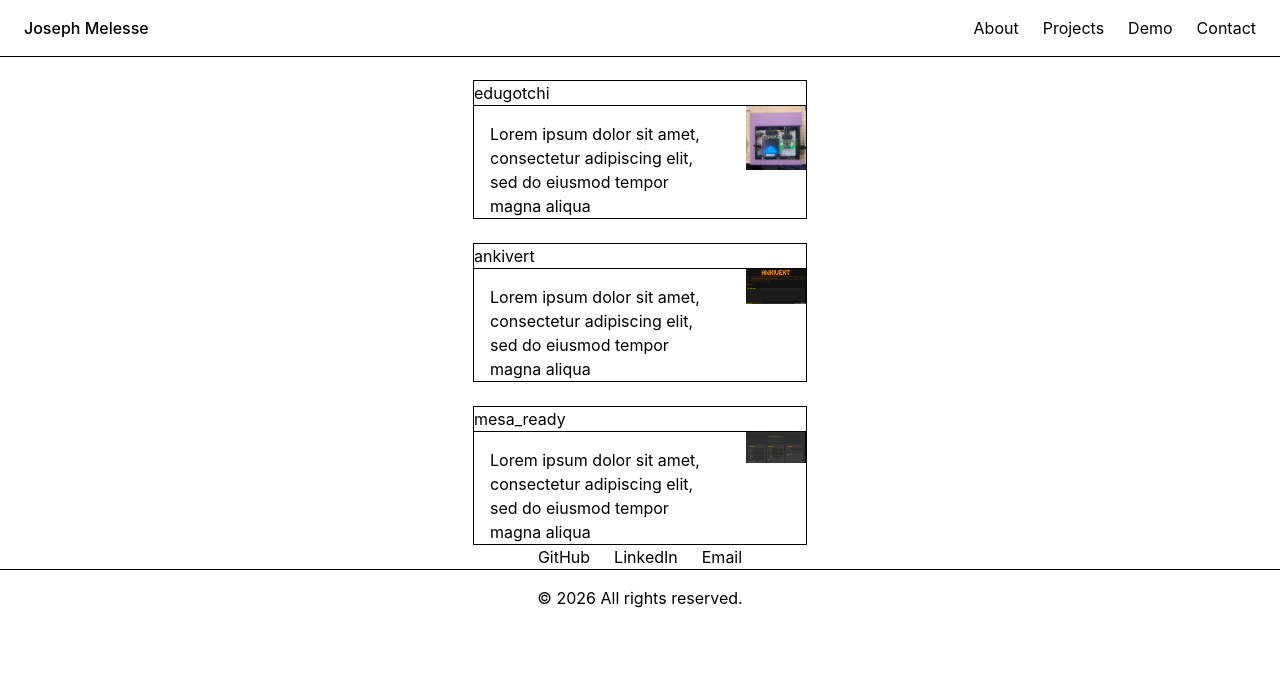
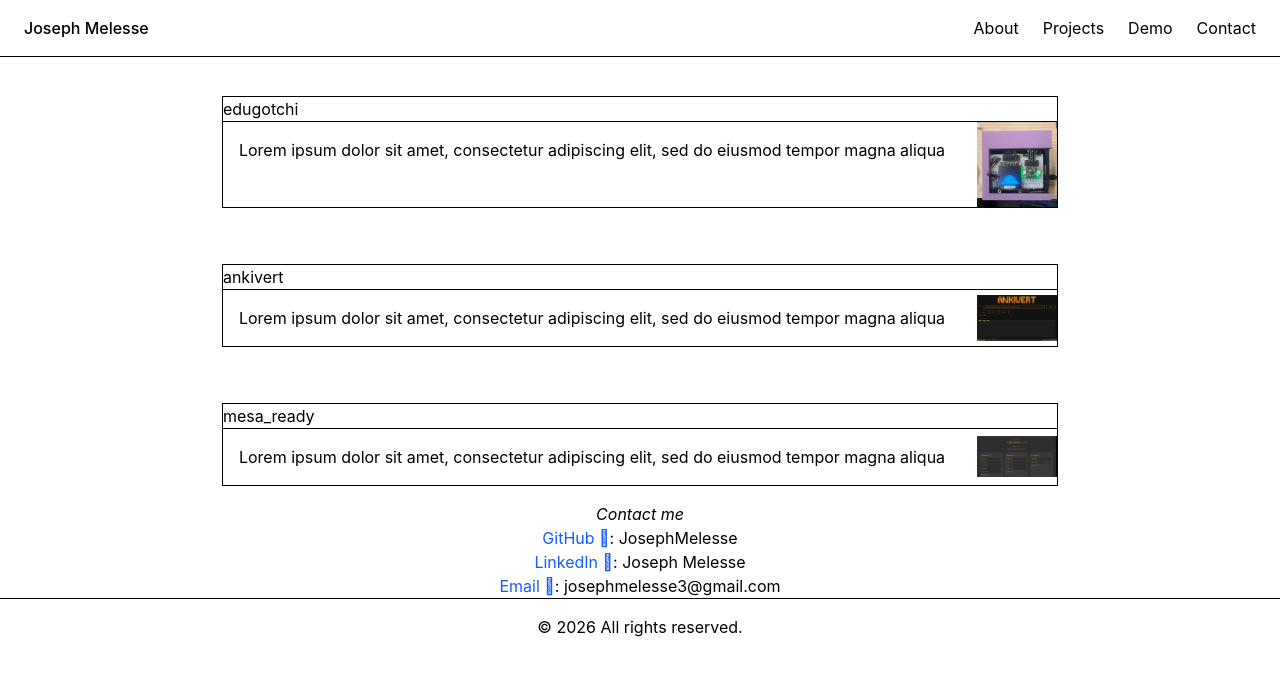
Before and after one commit to JosephMelesse/personal_portfolio, a React (Vite) app in the folder client/: page /projects in a window 1280 px wide. Shown: the top 676 px of the page. Built offline with nearby package versions, Linux system fonts and the light colour scheme.

Commit message:
made some UI changes for contacts and About section

```diff
--- a/client/src/components/About.tsx
+++ b/client/src/components/About.tsx
@@ -9,7 +9,7 @@ const commands = [
 export default function About() {
 
     return (
-        <section className="mx-auto my-12 max-w-2xl border p-4 font-mono text-sm leading-relaxed">
+        <section className="my-12 mx-auto max-w-2xl border p-4 font-mono text-sm leading-relaxed">
             {commands.map(({ cmd, output }, i) => (
                 <div key={i} className={i === 0 ? "" : "mt-4"}>
                     <span className="font-bold">~ $</span> {cmd}
--- a/client/src/components/Footer.tsx
+++ b/client/src/components/Footer.tsx
@@ -1,10 +1,11 @@
 export default function Footer(){
     return (
         <div id="contact">
-            <ul className="flex justify-center gap-6">
-                <li>GitHub</li>
-                <li>LinkedIn</li>
-                <li>Email</li>
+            <h1 className="ul italic text-center">Contact me</h1>
+            <ul className="text-center gap-6 ">
+                <li><a className="text-blue-600 hover:underline" href="https://github.com/JosephMelesse">GitHub </a>: JosephMelesse</li>
+                <li><a className="text-blue-600 hover:underline" href="https://www.linkedin.com/in/joseph-m-420333329/">LinkedIn </a>: Joseph Melesse</li>
+                <li><a className="text-blue-600 hover:underline" href="mailto:josephmelesse3@gmail.com">Email 󰊫</a>: josephmelesse3@gmail.com</li>
             </ul>
             <footer className="flex justify-center px-6 py-4 border-t">
                 © 2026 All rights reserved.
--- a/client/src/components/ProjectCard.tsx
+++ b/client/src/components/ProjectCard.tsx
@@ -8,17 +8,17 @@ export default function ProjectCard({ name, description, link, image }: Project)
     return (
         <>
             <section
-                className="cursor-pointer border transition-colors hover:bg-gray-200"
+                className="m-4 cursor-pointer border transition-colors hover:bg-gray-200"
                 onClick={() => setIsOpen(true)}
             >
                 <div className="border-b">
                     {name}
                 </div>
                 <div className="flex items-start gap-4">
-                    <p className="h-28 w-64 overflow-hidden p-4 wrap-break">
+                    <p className="overflow-hidden p-4 wrap-break">
                         {description}
                     </p>
-                    <img src={image} alt={name} width={60} height={60} />
+                    <img className="self-center shrink-0" src={image} alt={name} width={80} />
                 </div>
             </section>
 
```
